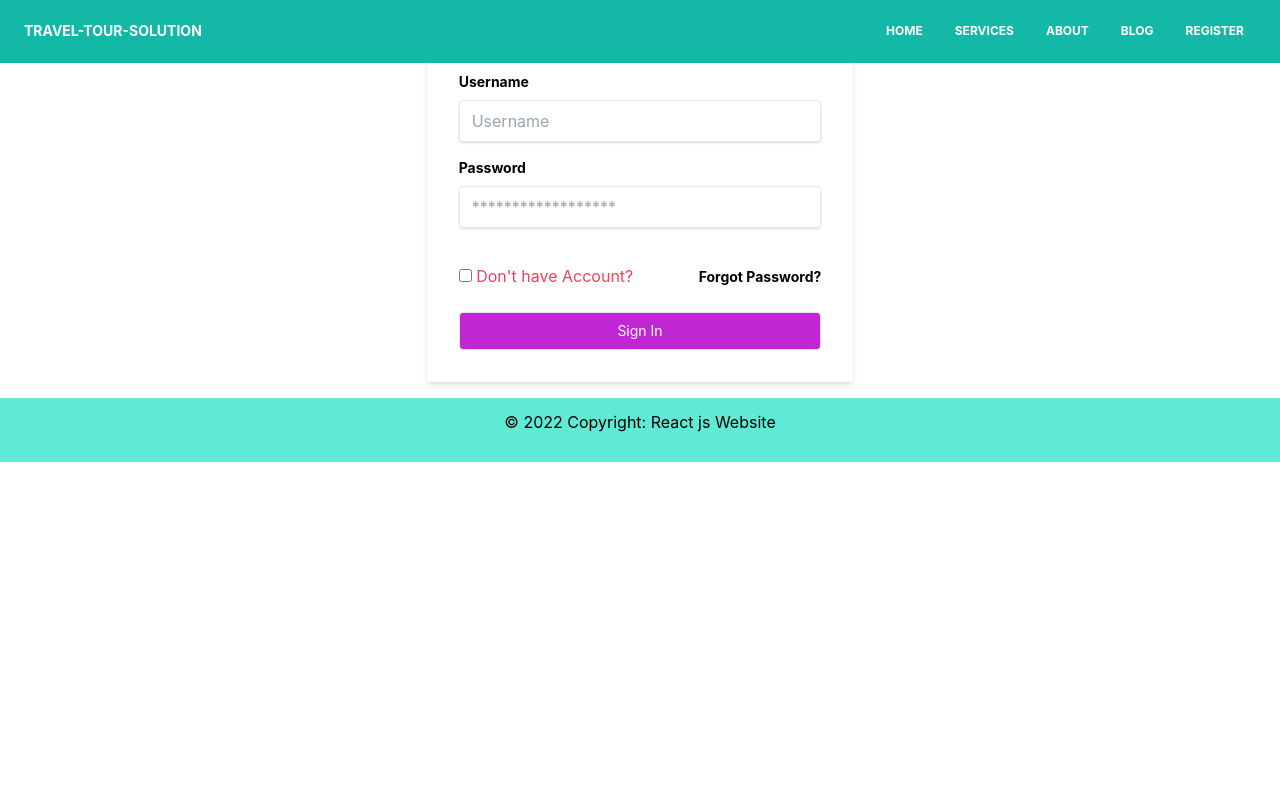
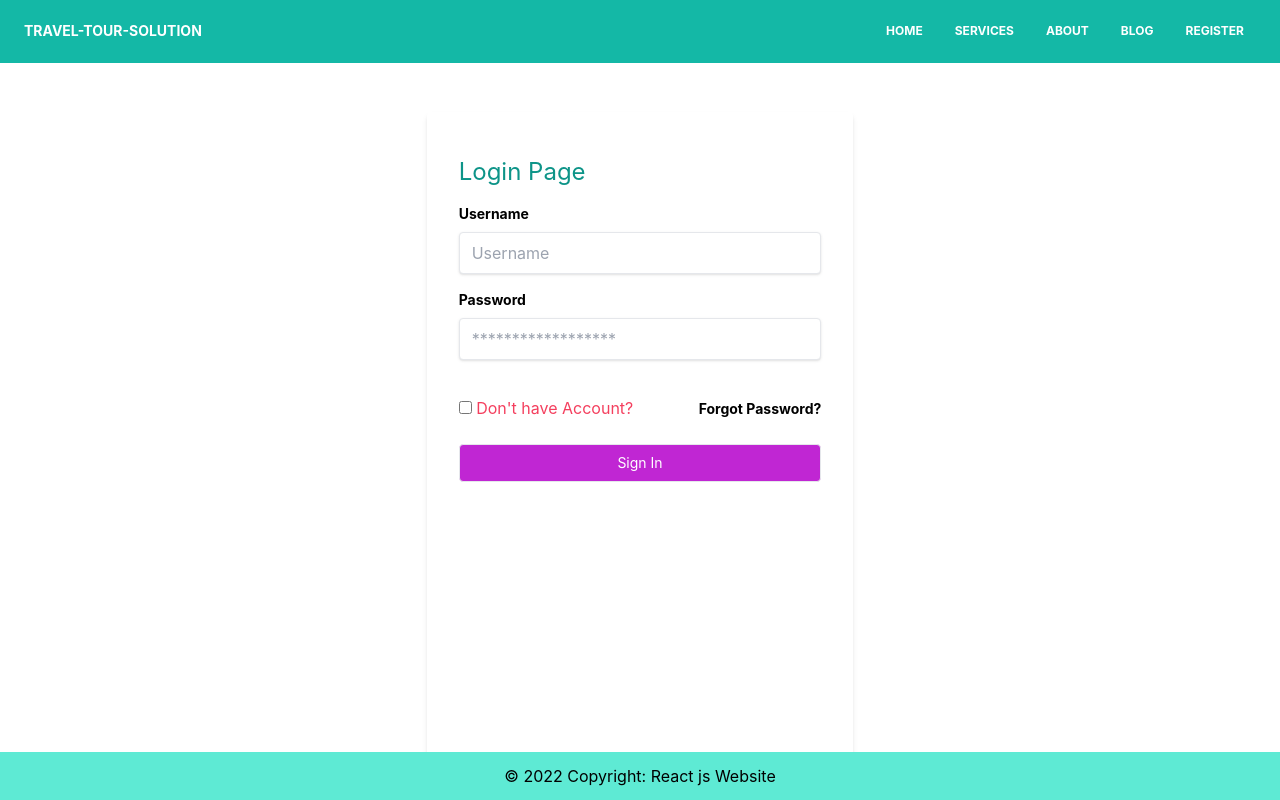
Before and after one commit to 19khaled88/independent-service-provider, a React (Create React App) app: page /register in a window 1280 px wide. Built offline with nearby package versions, Linux system fonts and the light colour scheme.

Commit message:
login home and login page work

```diff
--- a/src/components/Footer/Footer.js
+++ b/src/components/Footer/Footer.js
@@ -2,7 +2,7 @@ import React from 'react'
 
 export const Footer = () => {
   return (
-    <div className="inset-x-0 bottom-0 h-16 bottom-0 bg-teal-300 footer-copyright text-center py-3">
+    <div className="fixed inset-x-0 bottom-0  bg-teal-300 footer-copyright text-center py-3">
       © 2022 Copyright:
       <a href="https://reactjs.org/"> React js Website</a>
     </div>
--- a/src/components/Register/Register.js
+++ b/src/components/Register/Register.js
@@ -7,9 +7,9 @@ export const Register = () => {
   }
   console.log(register)
   return (
-    <div class="container w-2/6 mx-auto bg-white shadow-md rounded px-8 pt-6 pb-8 mb-4 flex flex-col">
+    <div class="container absolute inset-0 top-28 w-2/6 mx-auto bg-white shadow-md rounded px-8 pt-6 pb-8 mb-4 flex flex-col">
       {register === true ? (
-        <div>
+        <div className="mt-5">
           <p className="text-2xl mb-4 text-teal-600">Login Page</p>
           <div class="mb-4">
             <label
```
Also changed, not shown: src/App.js (+7 -7 lines).
